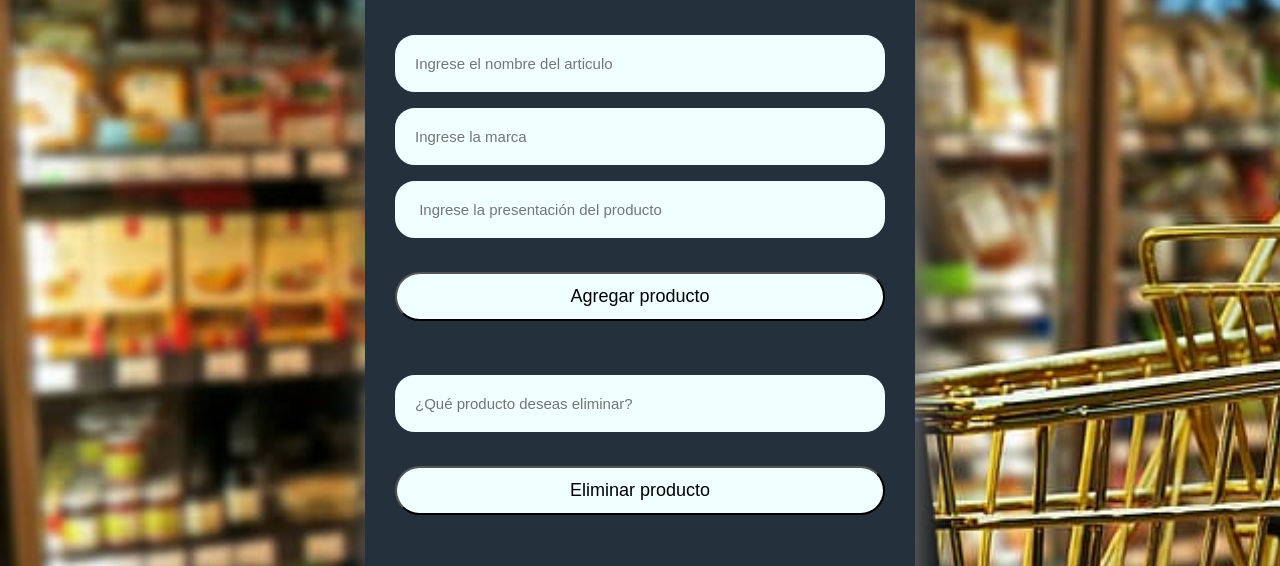
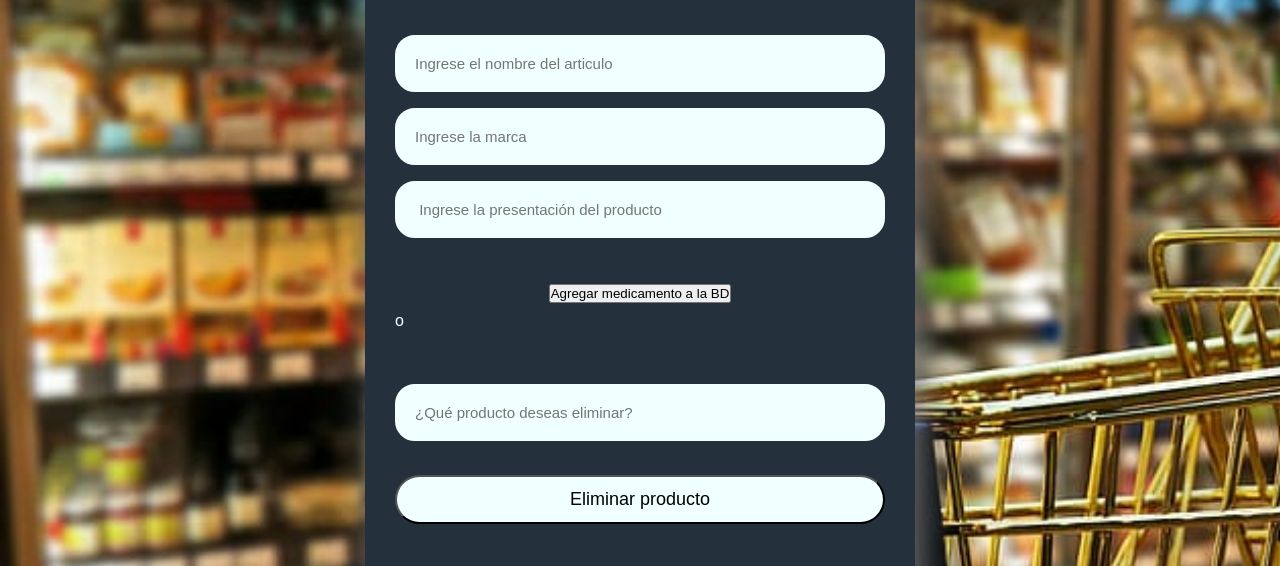
Before and after one commit to MoisesFloresv/ProyectoFinalweb50.github.io, a plain HTML site: page index.html in a window 1280 px wide. Shown: the part 209-775 px from the top of the page. Drawn offline with Linux system fonts and the light colour scheme; no server answers.

Commit message:
Update index.html

```diff
--- a/index.html
+++ b/index.html
@@ -26,7 +26,7 @@
     <input class="controls" type="text" name="Marca" id="ter" placeholder=" Ingrese la presentación del producto">
     <br>
     <br>
-    <input class="botons" type="submit" value="Agregar producto">
+	  <p><button onclick="guardarEnBD();">Agregar medicamento a la BD</button></p>o
     <br>
     <br>
     <br>
```
